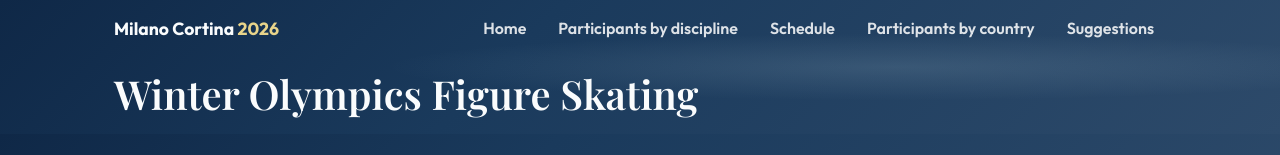
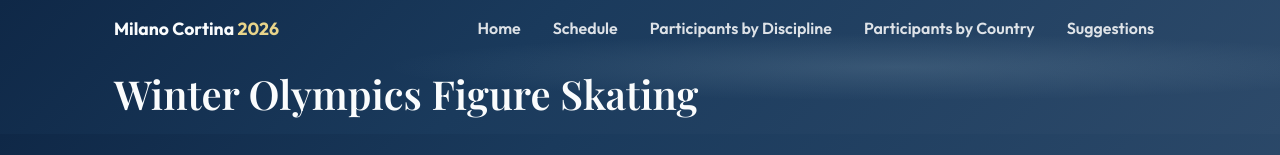
Before and after one commit to IrinaFedor/FSMilano, a plain HTML site: page index.html in a window 1280 px wide. Shown: the top 155 px of the page. Drawn offline with nearby package versions, Linux system fonts and the light colour scheme; a web font is replaced by a local one.

Commit message:
changed the header menu order

```diff
--- a/header.html
+++ b/header.html
@@ -14,9 +14,9 @@
       <a href="index.html" class="logo-hero">Milano Cortina <span>2026</span></a>
       <nav class="nav-hero">
         <a href="index.html">Home</a>
-        <a href="participants-by-discipline.html">Participants by discipline</a>
         <a href="schedule.html">Schedule</a>
-        <a href="participants.html">Participants by country</a>
+        <a href="participants-by-discipline.html">Participants by Discipline</a>
+        <a href="participants.html">Participants by Country</a>
         <a href="suggestions.html">Suggestions</a>
       </nav>
     </div>
--- a/scripts/include-header-footer.js
+++ b/scripts/include-header-footer.js
@@ -10,9 +10,9 @@
     '<a href="index.html" class="logo-hero">Milano Cortina <span>2026</span></a>' +
     '<nav class="nav-hero">' +
     '<a href="index.html">Home</a>' +
-    '<a href="participants-by-discipline.html">Participants by discipline</a>' +
     '<a href="schedule.html">Schedule</a>' +
-    '<a href="participants.html">Participants by country</a>' +
+    '<a href="participants-by-discipline.html">Participants by Discipline</a>' +
+    '<a href="participants.html">Participants by Country</a>' +
     '<a href="suggestions.html">Suggestions</a>' +
     '</nav>' +
     '</div>' +
```
